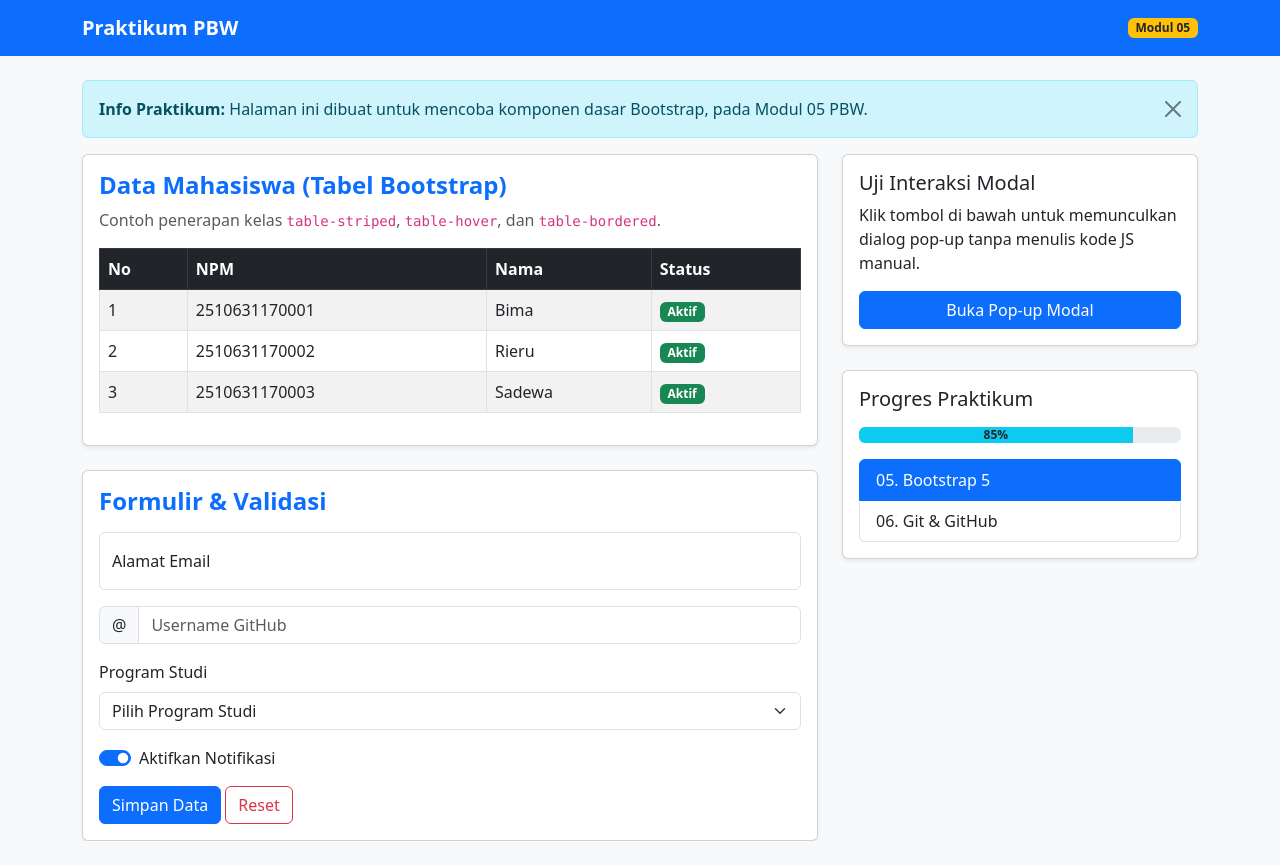
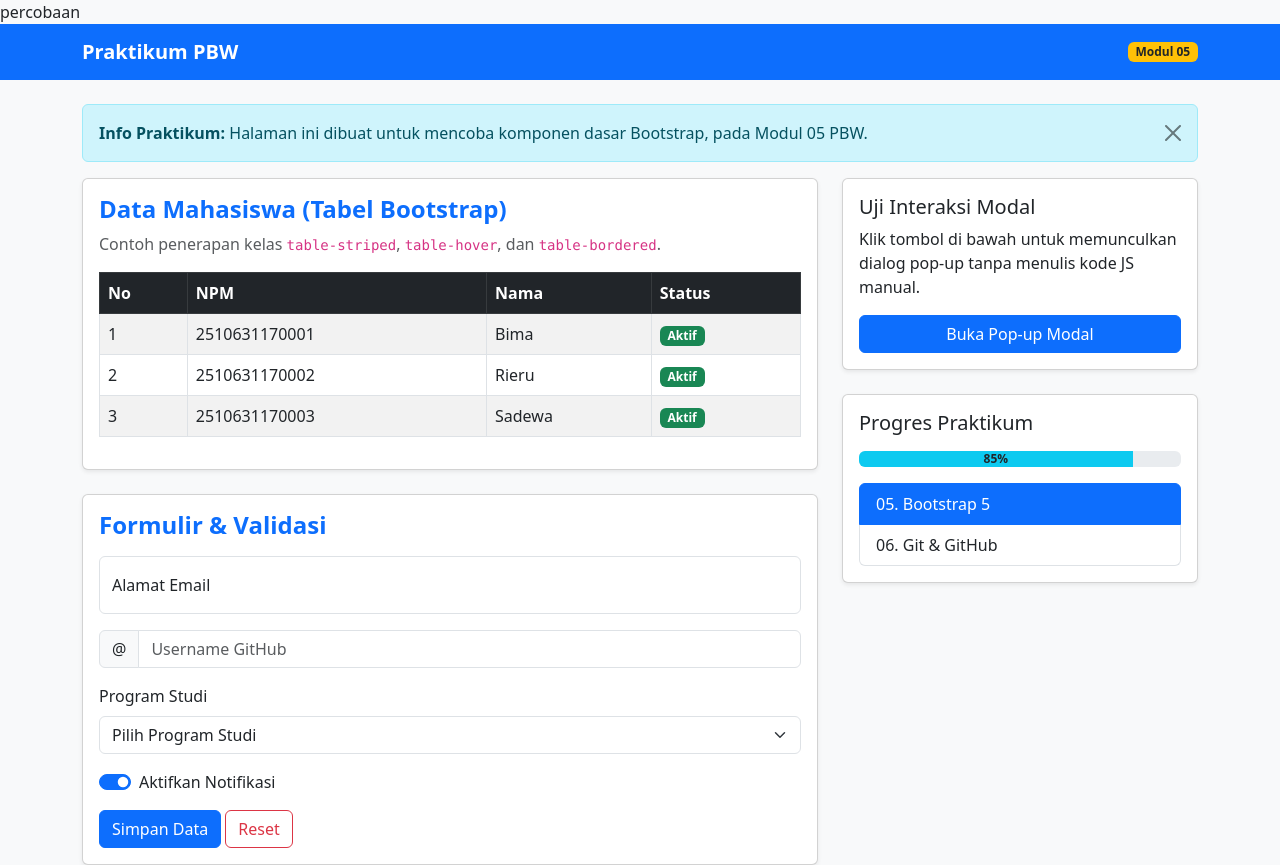
Before and after one commit to fauziyah25/PBW, a plain HTML site: page index.html in a window 1280 px wide. Before the commit the page ends 841 px from the top, so only its background shows below. Drawn offline with nearby package versions, Linux system fonts and the light colour scheme.

Commit message:
docs: update isi halaman

```diff
--- a/index.html
+++ b/index.html
@@ -13,6 +13,8 @@ Kelas : 3B Informatika
     <link href="https://cdn.jsdelivr.net/npm/bootstrap@5.3.0/dist/css/bootstrap.min.css" rel="stylesheet">
 </head>
 <body class="bg-light">
+
+    <a>percobaan</a>
 
     <!-- 5.7 Navbar -->
     <nav class="navbar navbar-expand-lg navbar-dark bg-primary mb-4">
```
